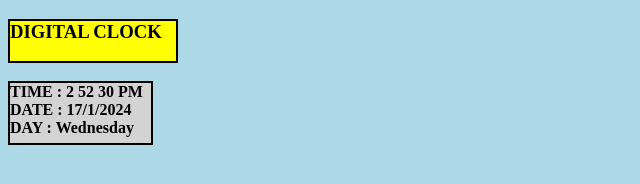
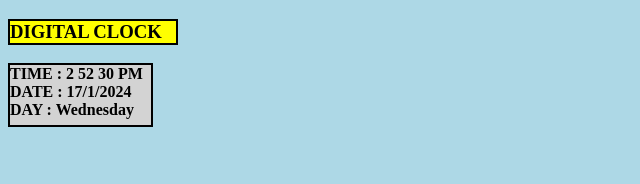
Before and after one commit to tushar-patle/DigitalClockJSProject, a plain HTML site: page index.html in a window 1280 px wide. Shown: the whole page, without its empty margins (0-640 px from the left). Drawn offline with Linux system fonts and the light colour scheme.

Commit message:
Update clockStyle.css
Removing height from the headline to make is auto

```diff
--- a/clockStyle.css
+++ b/clockStyle.css
@@ -5,7 +5,6 @@ html, body {
 }
 
 #edit {
-    height: 5%;
     width: 13%;
     background: yellow;
     border: 2px solid black;
```
